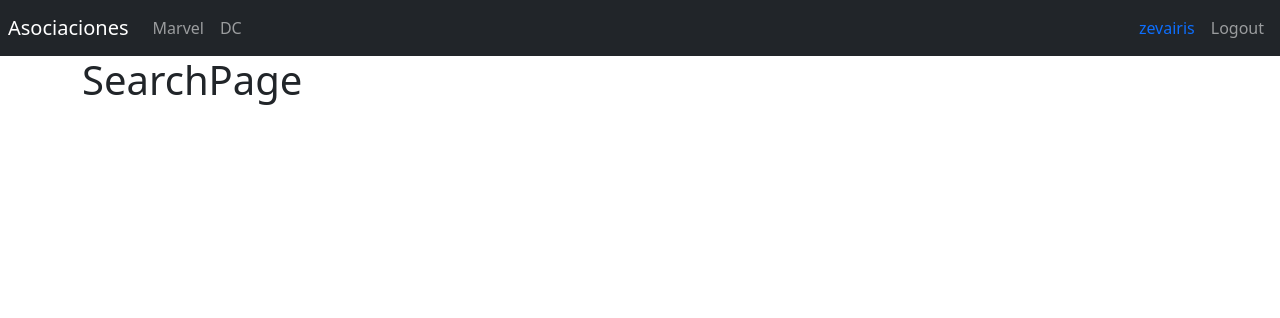
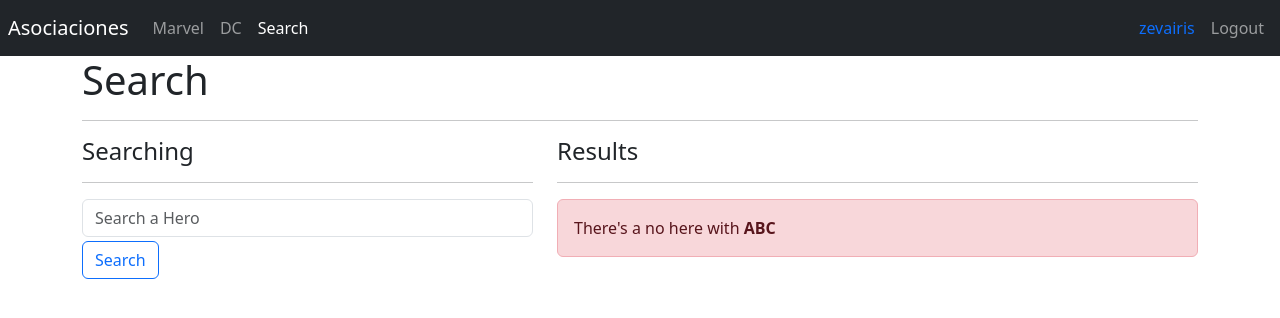
Before and after one commit to sebassg7/HeroesApp, a React (Vite) app: page /search in a window 1280 px wide. Shown: the top 318 px of the page. Built offline with nearby package versions, Linux system fonts and the light colour scheme.

Commit message:
Diseño de la pantalla de busqueda

```diff
--- a/src/heroes/pages/SearchPage.jsx
+++ b/src/heroes/pages/SearchPage.jsx
@@ -1,5 +1,42 @@
 export const SearchPage = () => {
   return (
-    <h1>SearchPage</h1>
+    <>
+      <h1>Search</h1>
+      <hr />
+
+      <div className="row">
+        <div className="col-5">
+          <h4>Searching</h4>
+          <hr />
+          <form>
+            <input
+              type="text"
+              placeholder="Search a Hero"
+              className="form-control"
+              name="searchText"
+              autoComplete="off"
+            />
+
+          <button className="btn btn-outline-primary mt-1">
+            Search
+          </button>
+
+          </form>
+
+        </div>
+
+        <div className="col-7">
+          <h4>Results</h4>
+          <hr />
+
+          <div className="alert alert-danger">
+            There's a no here with <b>ABC</b>
+          </div>
+
+        </div>
+      </div>
+
+
+    </>
   )
 }
--- a/src/ui/components/NavBar.jsx
+++ b/src/ui/components/NavBar.jsx
@@ -38,6 +38,13 @@
                     >
                         DC
                     </NavLink>
+
+                    <NavLink
+                        className={({isActive}) => `nav-item nav-link ${isActive ? 'active' : ''}`}
+                        to="/search"
+                    >
+                        Search
+                    </NavLink>
                 </div>
             </div>
 
```
